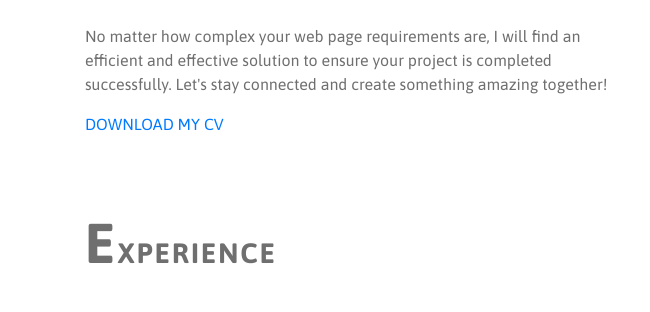
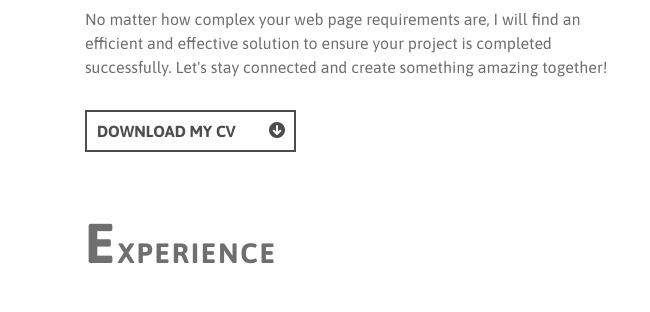
Before and after one commit to snehithapothina/portfolio, a plain HTML site: page index.html in a window 1280 px wide. Shown: the part 1160-1472 px from the top of the page, 0-650 px from the left. Drawn offline with nearby package versions, Linux system fonts and the light colour scheme; grey boxes are pictures that could not be loaded.

Commit message:
fourth commit

```diff
--- a/index.html
+++ b/index.html
@@ -223,8 +223,7 @@
                 solution to ensure your project is completed successfully. Let's stay connected and create something
                 amazing together!
               </p>
-
-              <a href="/files/cv.pdf" download> DOWNLOAD MY CV &nbsp; &nbsp; &nbsp;</a>
+              <a href="https://drive.google.com/file/d/1fsDrGEBFdOVWEfU8915KUgZ3YWmrS3eq/view?usp=drivesdk" class="download-cv hvr-icon-hang"> DOWNLOAD MY CV &nbsp; &nbsp; &nbsp;</a>
             </div>
           </div>
           <div class="col-lg-6 col-sm-6 col-9 about-me-images wow fadeInUp" data-wow-duration="1.5s">
```
